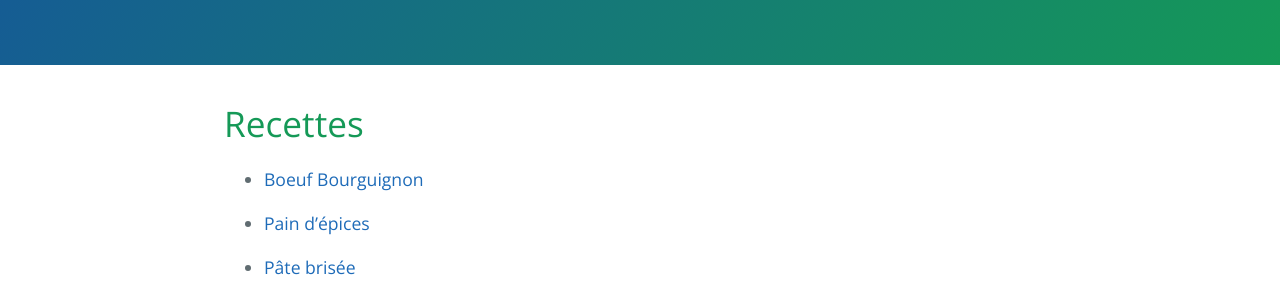
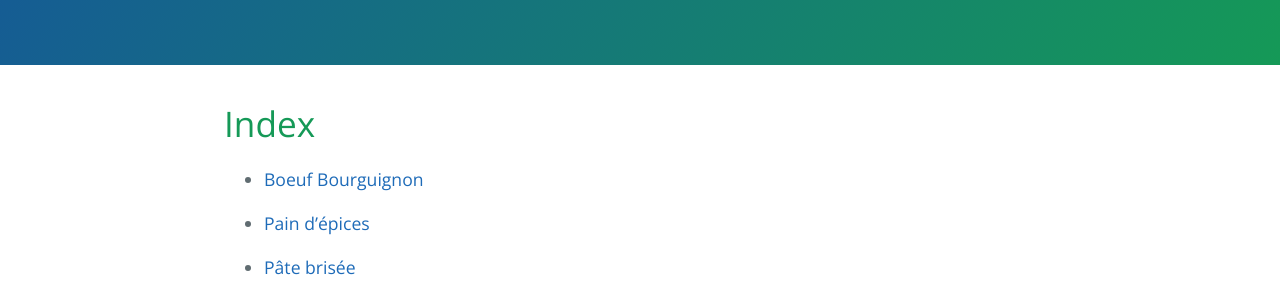
Before and after one commit to tal-chan/miam, a Jekyll site: the page built from index.md, in a window 1280 px wide. Shown: the part 205-505 px from the top of the page. Built offline with Jekyll 4.4.1, drawn with Linux system fonts in a browser that asks for light colours; our own code applies the rules of GitHub Pages for plain Markdown files; the repository's description, which GitHub fills in, is left out.

Commit message:
change index section title

```diff
--- a/index.md
+++ b/index.md
@@ -1,4 +1,4 @@
-# Recettes
+# Index
 
 {% assign posts = site.posts | sort: "title" %}
 {% for post in posts %}
```
